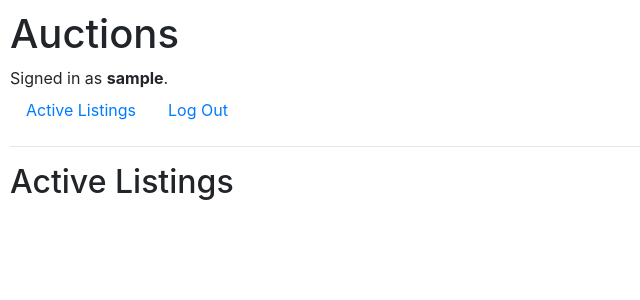
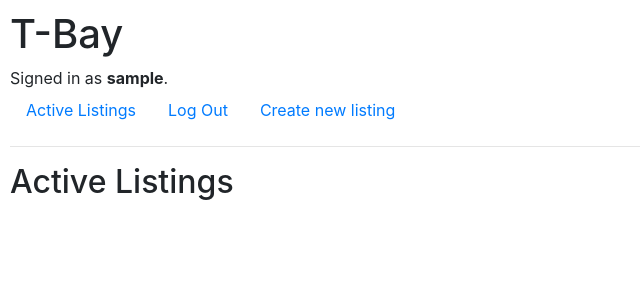
Before and after one commit to Tomnowell/CS50Web-commerce, a Django app: page / in a window 1280 px wide. Shown: the top 300 px of the page, without its empty margins (0-640 px from the left). Run offline with Django 3.2, Linux system fonts and the light colour scheme; the visitor is signed in with stand-in values (Sample User, id 1); data that the repository does not hold is empty; some libraries are stand-ins or nearby versions.

Commit message:
Work on create new listing form and page

```diff
--- a/commerce/auctions/templates/auctions/create.html
+++ b/commerce/auctions/templates/auctions/create.html
@@ -2,8 +2,8 @@
 
 {% block body %}
 
-<div class="container">
-    <div class="title">Create New Listing</div>
+
+    <h2>Create New Listing</h2>
 
     <form method="POST">
         {% csrf_token %}
@@ -15,4 +15,4 @@
         </div>
 
     </form>
-{{% endblock %}}
+{% endblock %}
--- a/commerce/auctions/templates/auctions/index.html
+++ b/commerce/auctions/templates/auctions/index.html
@@ -1,6 +1,8 @@
 {% extends "auctions/layout.html" %}
 
 {% block body %}
+
     <h2>Active Listings</h2>
     {% include "auctions/listing_batch.html" %}
+
 {% endblock %}
--- a/commerce/auctions/templates/auctions/layout.html
+++ b/commerce/auctions/templates/auctions/layout.html
@@ -8,7 +8,7 @@
         <link href="{% static 'auctions/styles.css' %}" rel="stylesheet">
     </head>
     <body>
-        <h1>Auctions</h1>
+        <h1>T-Bay</h1>
         <div>
             {% if user.is_authenticated %}
                 Signed in as <strong>{{ user.username }}</strong>.
@@ -24,6 +24,9 @@
                 <li class="nav-item">
                     <a class="nav-link" href="{% url 'logout' %}">Log Out</a>
                 </li>
+                <li class="nav-item">
+                    <a class="nav-link" href="{% url 'create' %}">Create new listing</a>
+                </li>
             {% else %}
                 <li class="nav-item">
                     <a class="nav-link" href="{% url 'login' %}">Log In</a>
--- a/commerce/auctions/views.py
+++ b/commerce/auctions/views.py
@@ -84,8 +84,7 @@ def show_listing(request, id):
     elif request.method == "POST":
         return show_listing_POST(request, id)
     else:
-        raise ValueError
-        return
+        return show_listing_GET(request, id)
 
 
 def show_listing_GET(request, listing_id):
@@ -100,13 +99,17 @@ def show_listing_POST(request, listing_id):
 
 def create(request):
     if request.method == "GET":
-        create_if_GET(request)
+        return create_if_GET(request)
 
     elif request.method == "POST":
-        create_if_POST(request)
+        return create_if_POST(request)
+
+    else:
+        return create_if_GET(request)
 
 
 def create_if_GET(request):
+    form = listing_form()
     return render(request, "auctions/create.html")
 
 
```
Also changed, not shown: commerce/auctions/forms.py (+5 -7 lines).
